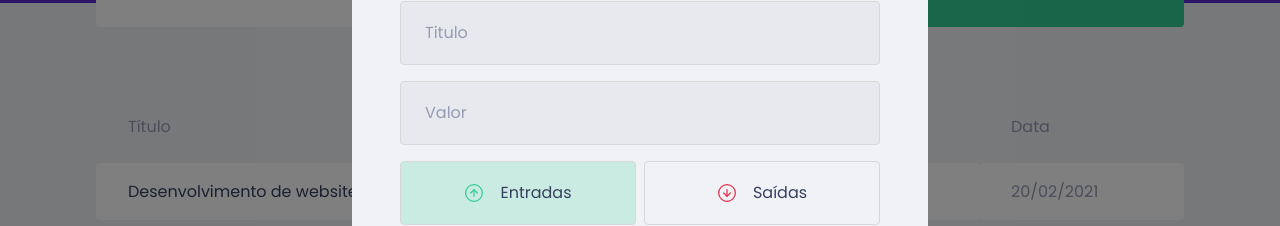
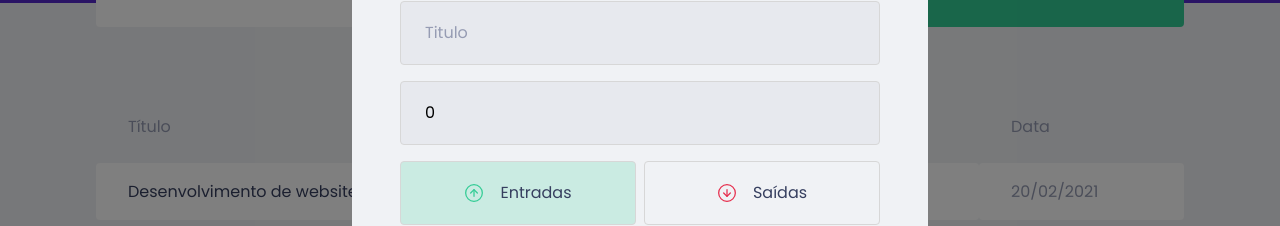
Before and after one commit to ferrariflaviaa/FMoney, a React (Create React App) app: page / in a window 1280 px wide. Both pictures are taken after a click on the button "Nova transação". Shown: the part 237-463 px from the top of the page. Built offline with nearby package versions, Linux system fonts and the light colour scheme; no server answers; what miragejs would draw is missing.

Commit message:
Saving form data

```diff
--- a/src/components/NewTransactionModal/index.tsx
+++ b/src/components/NewTransactionModal/index.tsx
@@ -1,4 +1,4 @@
-import { useState } from 'react';
+import { FormEvent, useState } from 'react';
 import Modal from 'react-modal';
 import closeImg from '../../assets/close.svg';
 import incomeImg from '../../assets/income.svg';
@@ -11,7 +11,22 @@
 }
 
 export function NewTransactionModal({isOpen, onRequestClose}:NewTransactionModalProps){
+    const [title, setTitle] = useState('');
+    const [value, setValue] = useState(0);
+    const [category, setCategory] = useState('');
     const [type, setType] = useState('deposit');
+
+    function handleCreateTransaction(event: FormEvent){
+        event.preventDefault();
+
+        console.log({
+            title,
+            value,
+            category,
+            type,
+        })
+
+    }
 
     return(
         <Modal isOpen={isOpen}
@@ -24,15 +39,21 @@
             className="react-modal-close">
                 <img src={closeImg} alt="Fechar modal"/>
             </button>
-          <Container>
+          <Container onSubmit={handleCreateTransaction}>
             <h2>Cadastrar transação</h2>
 
             <input
-                placeholder="Titulo"/>
+                placeholder="Titulo"
+                value={title}
+                onChange={event => setTitle(event.target.value)}
+                />
 
             <input
             type="number"
-            placeholder="Valor"/>
+            placeholder="Valor"
+            value={value}
+            onChange={event => setValue(Number(event.target.value))}
+            />
 
             <TransactionTypeContainer>
                 <RadioBox type="button"
@@ -55,7 +76,10 @@
 
             </TransactionTypeContainer>
 
-            <input placeholder="Categoria"/>
+            <input placeholder="Categoria"
+            value={category}
+            onChange={event => setCategory(event.target.value)}
+            />
 
             <button type="submit">Cadastrar</button>
 
```
